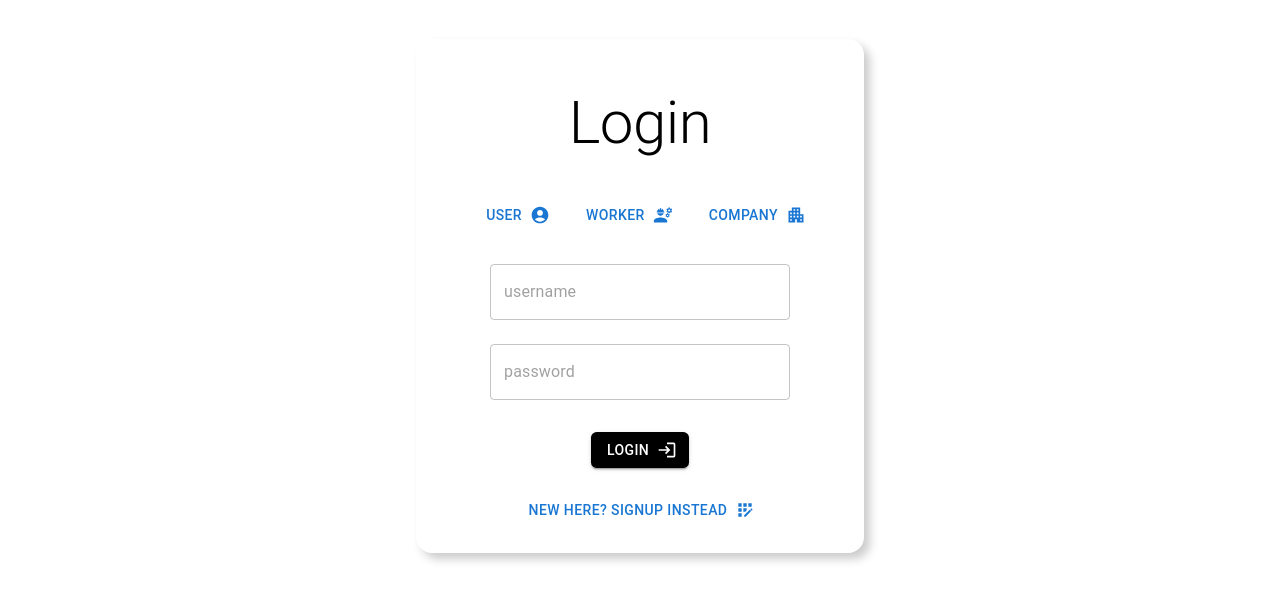
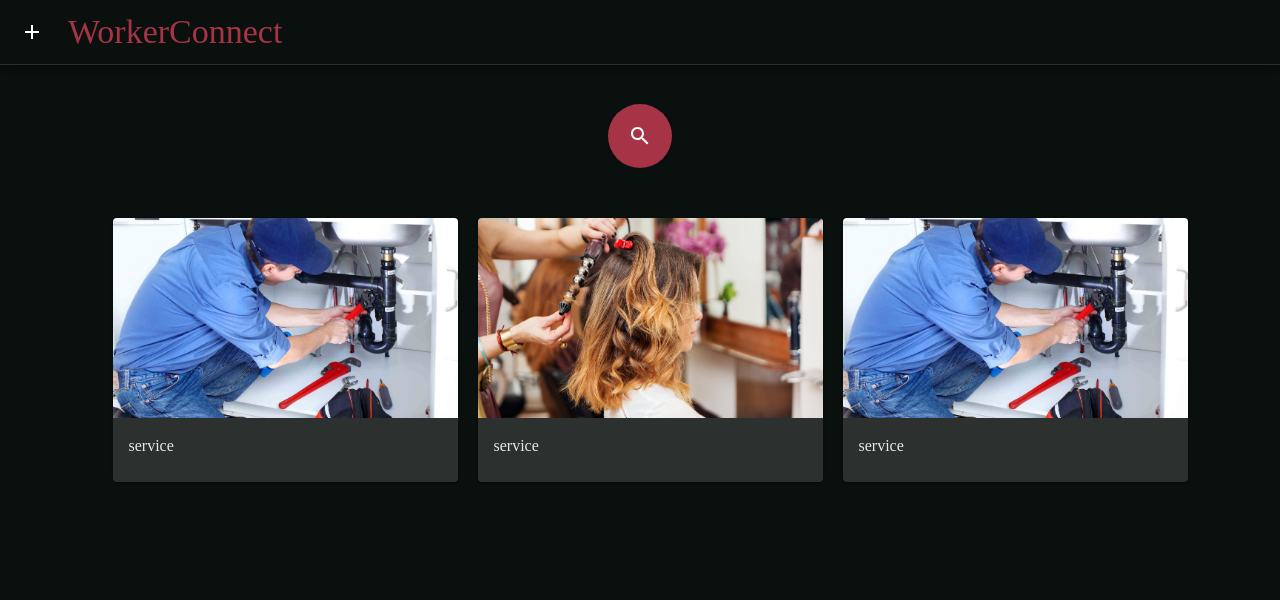
Before and after one commit to jackdaw114/placeholder, a React (Create React App) app in the folder frontend/my_app/: page / in a window 1280 px wide. Shown: the top 600 px of the page. Built offline with nearby package versions, Linux system fonts and the light colour scheme; a web font is replaced by a local one.

Commit message:
search BAR

```diff
--- a/frontend/my_app/src/App.js
+++ b/frontend/my_app/src/App.js
@@ -1,10 +1,22 @@
+import { ThemeProvider } from "@mui/material";
 import React from "react";
 import Auth from "./Auth";
+import theme from './design/palette'
+import Navbar from './components/Navbar'
+import { Box } from "@mui/system";
+import Services from "./components/Services.js";
+import img from './img/plumbing.jpg'
+import SearchBar from "./components/SearchBar";
+
 function App() {
   return (
-    <div>
-      <Auth />
-    </div>
+    <Box>
+      <ThemeProvider theme={theme}>
+        <Navbar />
+        <SearchBar />
+        <Services />
+      </ThemeProvider>
+    </Box>
   );
 }
 
--- a/frontend/my_app/src/components/Navbar.js
+++ b/frontend/my_app/src/components/Navbar.js
@@ -126,10 +126,11 @@ function Navbar() {
                         </List>
                     </DrawerHeader>
                 </Drawer>
+
                 <DrawerHeader />
             </Box >
 
-
+            <br></br>
         </ThemeProvider>
     )
 }
--- /dev/null
+++ b/frontend/my_app/src/components/SearchBar.css
@@ -0,0 +1,7 @@
+.main-div {
+    display: flex;
+    justify-content: center;
+    background-color: transparent;
+    padding: top 500px;
+
+}
--- /dev/null
+++ b/frontend/my_app/src/components/SearchBar.js
@@ -0,0 +1,46 @@
+import { IconButton, InputBase, Paper, TextField } from "@mui/material";
+import { Box } from "@mui/system";
+import theme from "../design/palette";
+import './SearchBar.css'
+import SearchIcon from '@mui/icons-material/Search';
+import { useState } from "react";
+import styled from "@emotion/styled";
+
+
+const Search = styled('input', {
+    shouldForwardProp: (prop) => prop !== 'open',
+})(({ theme, searchToggle }) => ({
+    transition: theme.transitions.create(['margin', 'width'], {
+        easing: theme.transitions.easing.sharp,
+        duration: theme.transitions.duration.leavingScreen,
+    }),
+    ...(searchToggle && {
+        transition: theme.transitions.create(['margin', 'width'], {
+            easing: theme.transitions.easing.easeOut,
+            duration: theme.transitions.duration.enteringScreen,
+        }),
+    }),
+}));
+
+
+export default function SearchBar() {
+
+    const [searchToggle, setSearchToggle] = useState(false);
+    const handleSearchOpen = () => {
+        setSearchToggle(true);
+    };
+
+    const handleSearchClose = () => {
+        setSearchToggle(false);
+    };
+
+    return (
+        <Paper className="main-div" sx={{ backgroundColor: 'transparent', marginTop: 2 }} elevation='0'>
+            <Box component={'form'} onMouseOver={handleSearchOpen} elevation='0' sx={{ display: 'flex', flexShrink: 1, justifyContent: 'center', borderRadius: 100, display: 'flex', alignItems: 'center', width: 'auto', padding: 1, backgroundColor: theme.palette.secondary.main }}>
+                <IconButton size='large' sx={{ color: 'white' }} ><SearchIcon /></IconButton>
+                <InputBase onBlur={handleSearchClose} sx={{ fontSize: 20, backgroundColor: theme.palette.secondary.main, borderRadius: 5, ...(!searchToggle && { display: 'none' }), width: 400 }}>test
+                </InputBase>
+            </Box>
+        </Paper >
+    )
+}
--- a/frontend/my_app/src/components/Services.js
+++ b/frontend/my_app/src/components/Services.js
@@ -1,28 +1,49 @@
-import { Card, CardContent, Typography } from '@mui/material'
-import { Box, ThemeProvider } from '@mui/system'
-import { useState } from 'react'
+import { Card, CardContent, Typography, CardMedia, TextField } from '@mui/material'
+import { Box } from '@mui/system'
+import { ThemeProvider } from '@emotion/react'
 import theme from '../design/palette'
 import './Services.css'
-import data from './Services.json'
-import Image from '../img/bgtest3.jpg'
+import img from '../img/plumbing.jpg'
 
-
+import img2 from '../img/hairdresser.jpg'
 
 export default function Services() {
     return (
         <ThemeProvider theme={theme}>
-
-
-            <img className="home_image" src={Image}></img>
             <Box className="home_row">
 
-                {Object.keys(data.service).map((service) => (
-                    <Card sx={{ maxWidth: 345, minWidth: 345, minHeight: 200 }}>
-
-                        <CardContent><Typography>service: {service.service_name}</Typography></CardContent>
-                    </Card>
-                ))}
+                <Card sx={{ maxWidth: 345, minWidth: 345, minHeight: 200 }}>
+                    <CardMedia
+                        component="img"
+                        height="200"
+                        sx={{ marginTop: 0 }}
+                        image={img}
+                        alt="Image"
+                    />
+                    <CardContent><Typography>service</Typography></CardContent>
+                </Card>
+                <Card sx={{ maxWidth: 345, minWidth: 345, minHeight: 200 }}>
+                    <CardMedia
+                        component="img"
+                        height="200"
+                        sx={{ marginTop: 0 }}
+                        image={img2}
+                        alt="Image"
+                    />
+                    <CardContent><Typography>service</Typography></CardContent>
+                </Card>
+                <Card sx={{ maxWidth: 345, minWidth: 345, minHeight: 200 }}>
+                    <CardMedia
+                        component="img"
+                        height="200"
+                        sx={{ marginTop: 0 }}
+                        image={img}
+                        alt="Image"
+                    />
+                    <CardContent><Typography>service</Typography></CardContent>
+                </Card>
             </Box>
         </ThemeProvider>
+
     )
 }
--- a/frontend/my_app/src/index.js
+++ b/frontend/my_app/src/index.js
@@ -3,6 +3,7 @@ import ReactDOM from 'react-dom/client';
 import './index.css';
 import App from './App';
 import reportWebVitals from './reportWebVitals';
+import Auth from './Auth';
 
 const root = ReactDOM.createRoot(document.getElementById('root'));
 root.render(
```
Also changed, not shown: frontend/my_app/src/img/hairdresser.jpg (added), frontend/my_app/src/img/plumbing.jpg (added).
